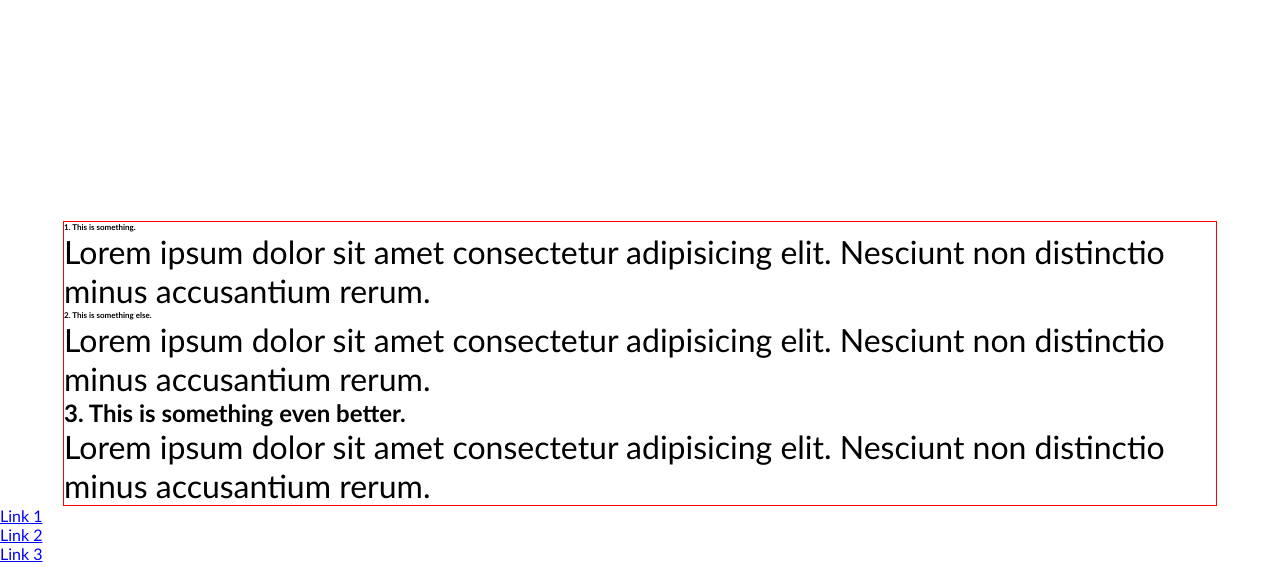
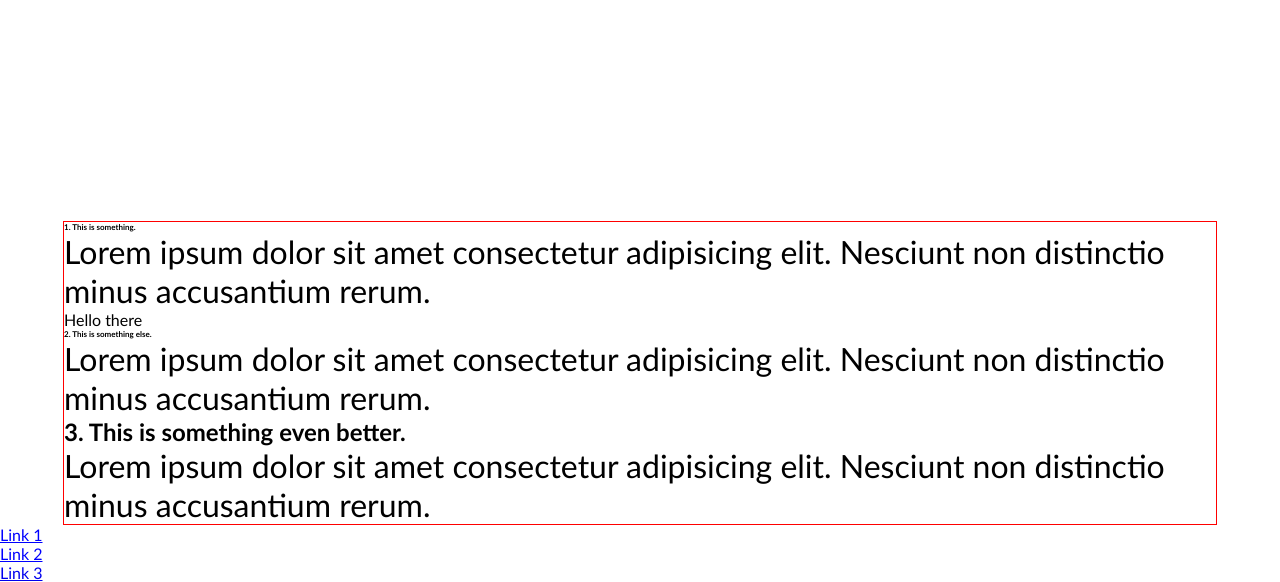
Before and after one commit to alebausa/html-first-day, a plain HTML site: page index.html in a window 1280 px wide. Shown: the part 339-921 px from the top of the page. Drawn offline with Linux system fonts and the light colour scheme; a script that the page names is missing.

Commit message:
Changes div in home

```diff
--- a/index.html
+++ b/index.html
@@ -20,7 +20,9 @@
         adipisicing elit. Nesciunt non distinctio
         minus accusantium rerum.</p>
     </article>
-
+    <div>
+      Hello there
+    </div>
     <article class="card">
       <h2>2. This is something else.</h2>
       <p>Lorem ipsum dolor sit amet consectetur
```
